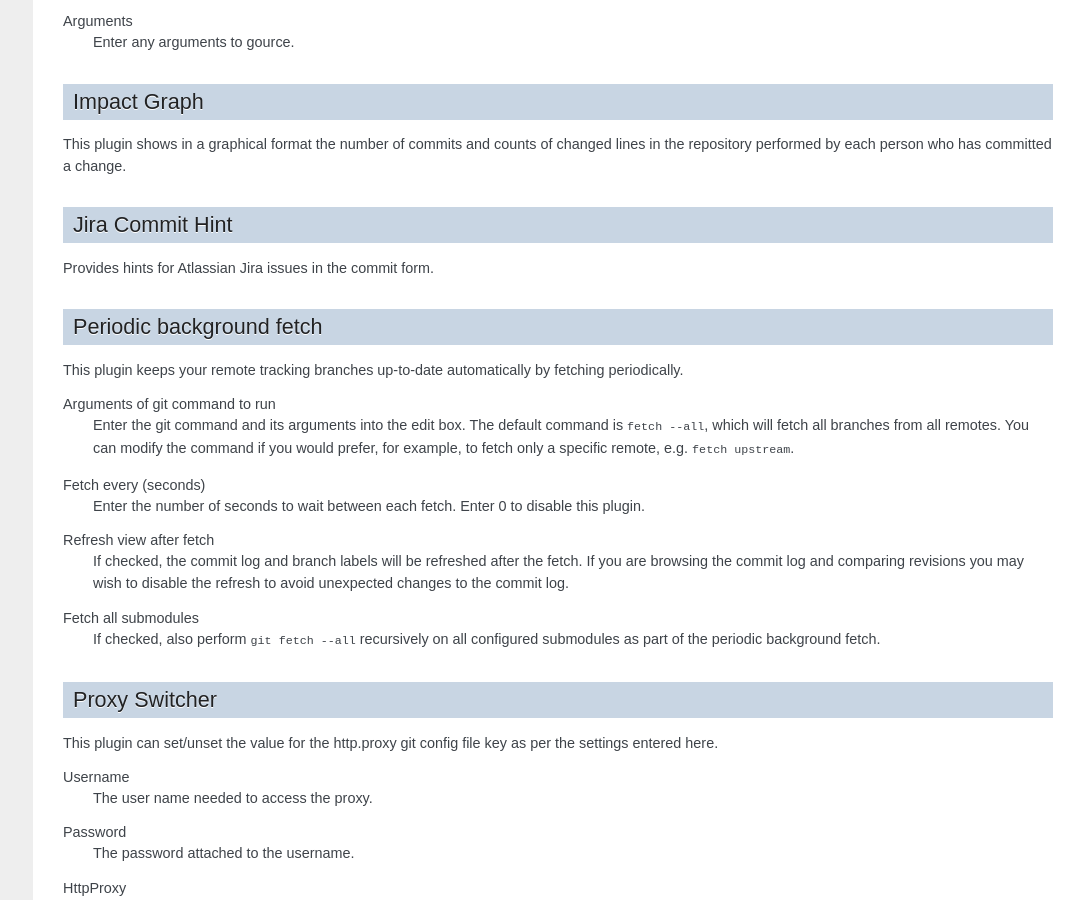
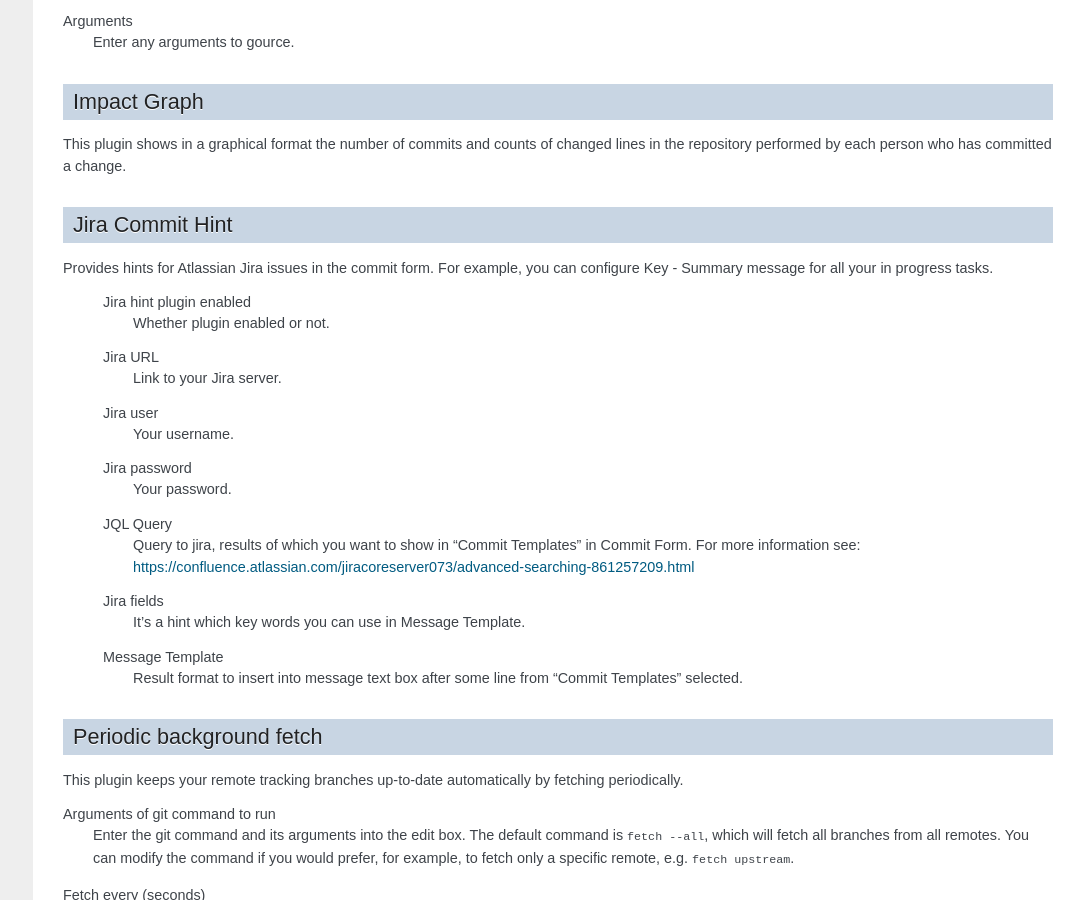
Before and after one commit to martinqt/GitExtensionsDoc, a Sphinx documentation site: the page built from source/plugins.rst, in a window 1280 px wide and 900 px high, scrolled down 2110 px. Shown: the whole window, without its empty margins (197-1280 px from the left). Built offline with Sphinx 7.4.7, drawn with Linux system fonts in a browser that asks for light colours.

Commit message:
Description of Jira Commit Hint

```diff
--- a/source/plugins.rst
+++ b/source/plugins.rst
@@ -125,6 +125,35 @@ The GitFlow plugin permit to :
 .. settingspage:: Jira Commit Hint
 
 Provides hints for Atlassian Jira issues in the commit form.
+For example, you can configure Key - Summary message for all your in progress tasks.
+
+    .. setting:: Jira hint plugin enabled
+
+      Whether plugin enabled or not.
+
+    .. setting:: Jira URL
+
+      Link to your Jira server.
+
+    .. setting:: Jira user
+
+      Your username.
+
+    .. setting:: Jira password
+
+      Your password.
+
+    .. setting:: JQL Query
+
+      Query to jira, results of which you want to show in "Commit Templates" in Commit Form. For more information see: https://confluence.atlassian.com/jiracoreserver073/advanced-searching-861257209.html
+
+    .. setting:: Jira fields
+
+      It's a hint which key words you can use in Message Template.
+
+    .. setting:: Message Template
+
+      Result format to insert into message text box after some line from "Commit Templates" selected.
 
 .. settingspage:: Periodic background fetch
 
```
